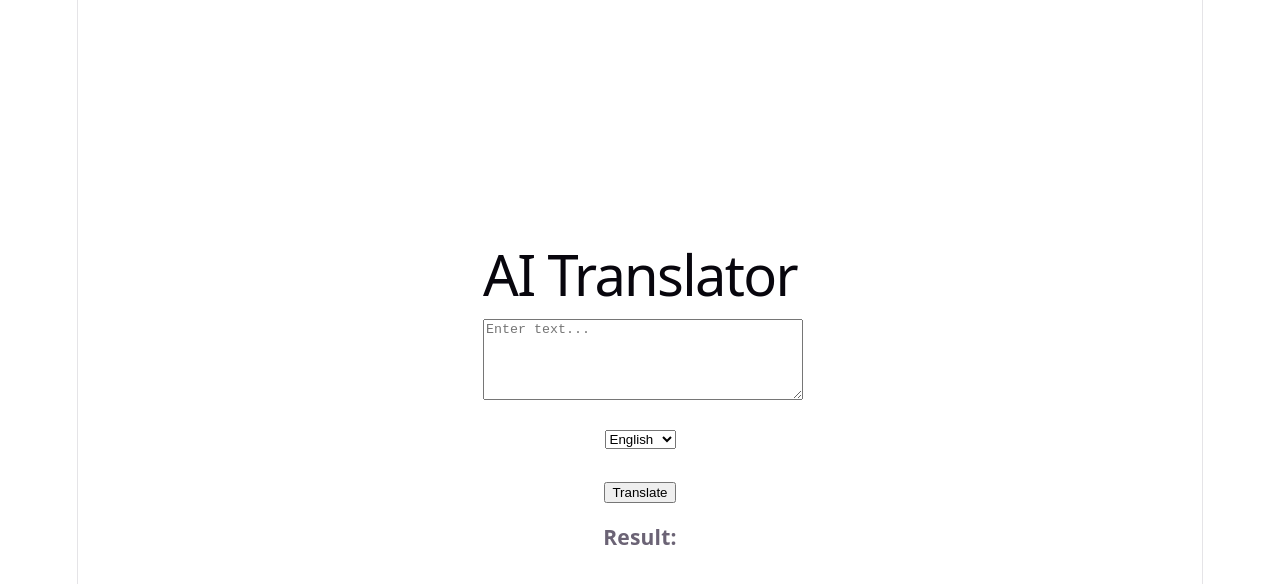
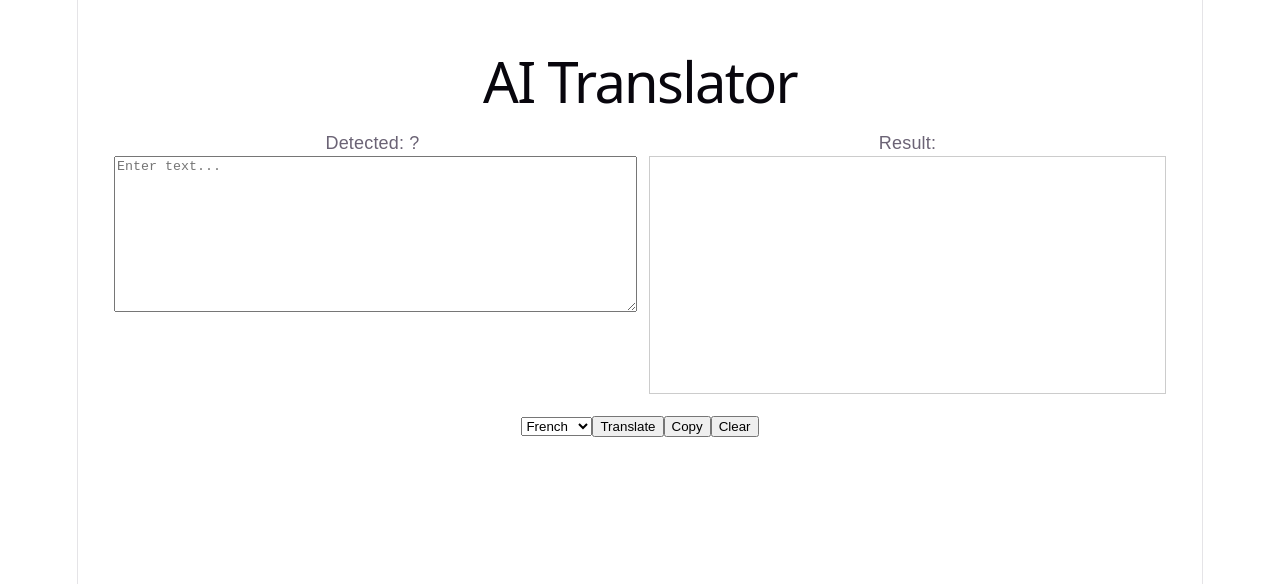
Before and after one commit to Andriamahay11master/MyTranslator, a React (Vite) app in the folder frontend/: page / in a window 1280 px wide. Shown: the top 584 px of the page. Built offline with nearby package versions, Linux system fonts and the light colour scheme.

Commit message:
change design UI

```diff
--- a/frontend/src/App.tsx
+++ b/frontend/src/App.tsx
@@ -2,50 +2,87 @@ import { useState } from "react";
 
 function App() {
   const [text, setText] = useState("");
-  const [targetLang, setTargetLang] = useState("en");
+  const [targetLang, setTargetLang] = useState("fr");
   const [result, setResult] = useState("");
+  const [detectedLang, setDetectedLang] = useState("");
   const [loading, setLoading] = useState(false);
 
   const handleTranslate = async () => {
-    if (!text) return;
+    if (!text.trim()) return;
 
     setLoading(true);
 
     try {
-      const response = await fetch("http://127.0.0.1:8000/translate", {
+      const res = await fetch("http://127.0.0.1:8000/translate", {
         method: "POST",
         headers: {
           "Content-Type": "application/json",
         },
         body: JSON.stringify({
-          text: text,
+          text,
           target_lang: targetLang,
         }),
       });
 
-      const data = await response.json();
-      console.log(data);
+      const data = await res.json();
+
+      if (res.ok) {
         setResult(data.translation);
-    } catch (error) {
-      console.error(error);
-      setResult("Error during translation");
+        setDetectedLang(data.source_language);
+      } else {
+        setResult(data.detail || "Error");
+      }
+    } catch (err) {
+      setResult("Server error");
     }
 
     setLoading(false);
   };
 
+  const handleClear = () => {
+    setText("");
+    setResult("");
+    setDetectedLang("");
+  };
+
+  const handleCopy = () => {
+    navigator.clipboard.writeText(result);
+  };
+
   return (
-    <div style={{ padding: "2rem", maxWidth: "600px", margin: "auto" }}>
-      <h1>AI Translator</h1>
+    <div style={{ padding: "2rem", fontFamily: "Arial" }}>
+      <h1 style={{ textAlign: "center" }}>AI Translator</h1>
 
+      <div style={{ display: "flex", gap: "1rem", marginTop: "2rem" }}>
+        {/* INPUT */}
+        <div style={{ flex: 1 }}>
+          <p>Detected: {detectedLang || "?"}</p>
           <textarea
-        rows={5}
-        placeholder="Enter text..."
+            rows={10}
             value={text}
             onChange={(e) => setText(e.target.value)}
-        style={{ width: "100%", marginBottom: "1rem" }}
+            style={{ width: "100%" }}
+            placeholder="Enter text..."
           />
+        </div>
 
+        {/* OUTPUT */}
+        <div style={{ flex: 1 }}>
+          <p>Result:</p>
+          <div
+            style={{
+              minHeight: "200px",
+              border: "1px solid #ccc",
+              padding: "1rem",
+            }}
+          >
+            {result}
+          </div>
+        </div>
+      </div>
+
+      {/* CONTROLS */}
+      <div style={{ marginTop: "1rem" }}>
         <select
           value={targetLang}
           onChange={(e) => setTargetLang(e.target.value)}
@@ -56,15 +93,13 @@ function App() {
           <option value="de">German</option>
         </select>
 
-      <br />
-      <br />
-
-      <button onClick={handleTranslate}>
+        <button onClick={handleTranslate} disabled={loading}>
           {loading ? "Translating..." : "Translate"}
         </button>
 
-      <h3>Result:</h3>
-      <p>{result}</p>
+        <button onClick={handleCopy}>Copy</button>
+        <button onClick={handleClear}>Clear</button>
+      </div>
     </div>
   );
 }
```
Lines whose indentation alone changed are shown as unchanged.
